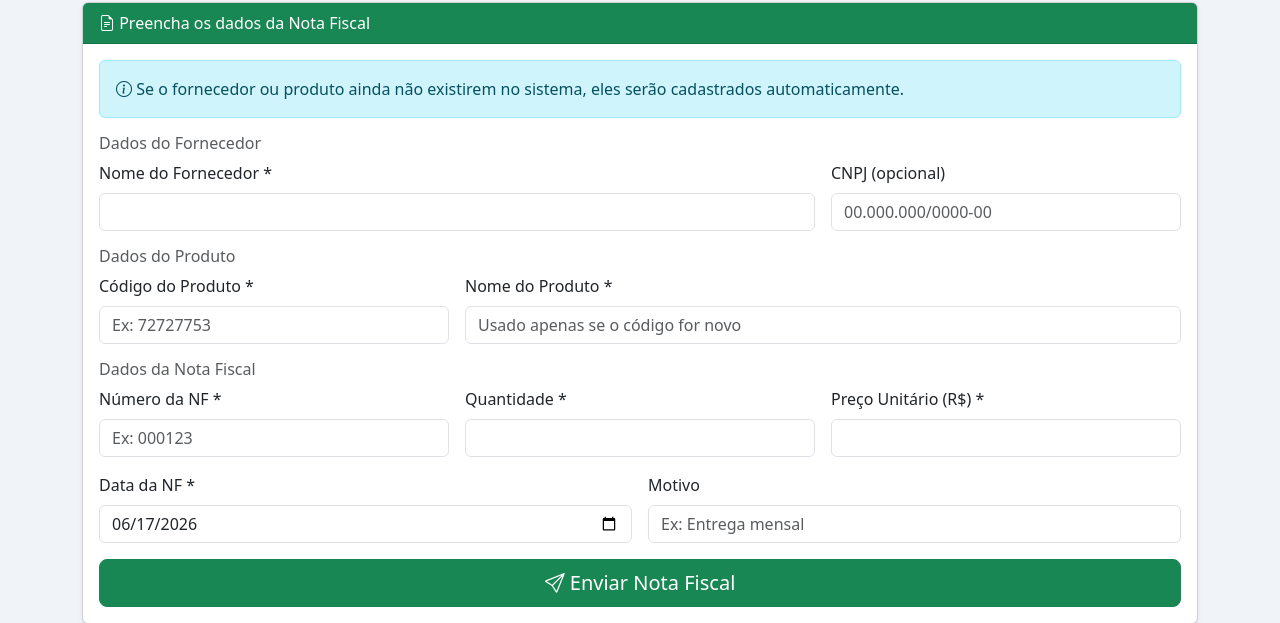
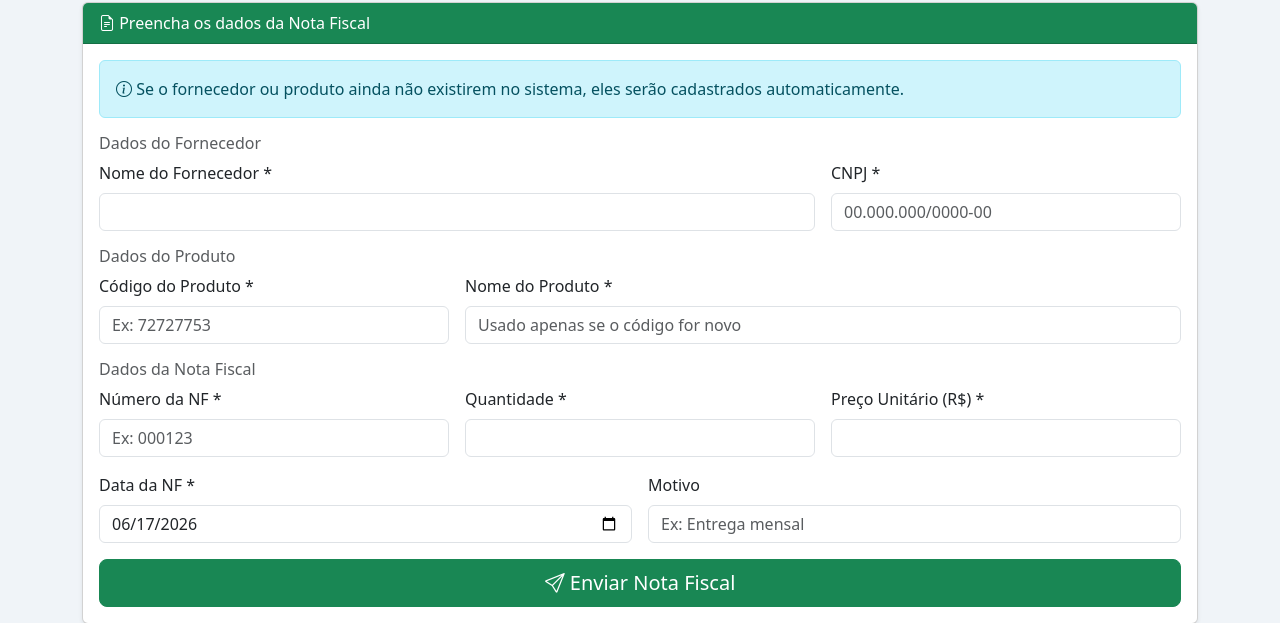
Before and after one commit to LucianoJunior01/portal-fornecedor, a Flask app: page / in a window 1280 px wide. Shown: the part 134-757 px from the top of the page. Run offline with Flask 3, Linux system fonts and the light colour scheme; some libraries are stand-ins or nearby versions.

Commit message:
CNPJ agora é obrigatorio

```diff
--- a/templates/index.html
+++ b/templates/index.html
@@ -43,8 +43,8 @@
                         <input type="text" name="fornecedor_nome" class="form-control" required>
                     </div>
                     <div class="col-md-4">
-                        <label class="form-label">CNPJ (opcional)</label>
-                        <input type="text" name="fornecedor_cnpj" class="form-control" placeholder="00.000.000/0000-00">
+                        <label class="form-label">CNPJ *</label>
+                        <input type="text" name="fornecedor_cnpj" class="form-control" required placeholder="00.000.000/0000-00">
                     </div>
                 </div>
 
```
